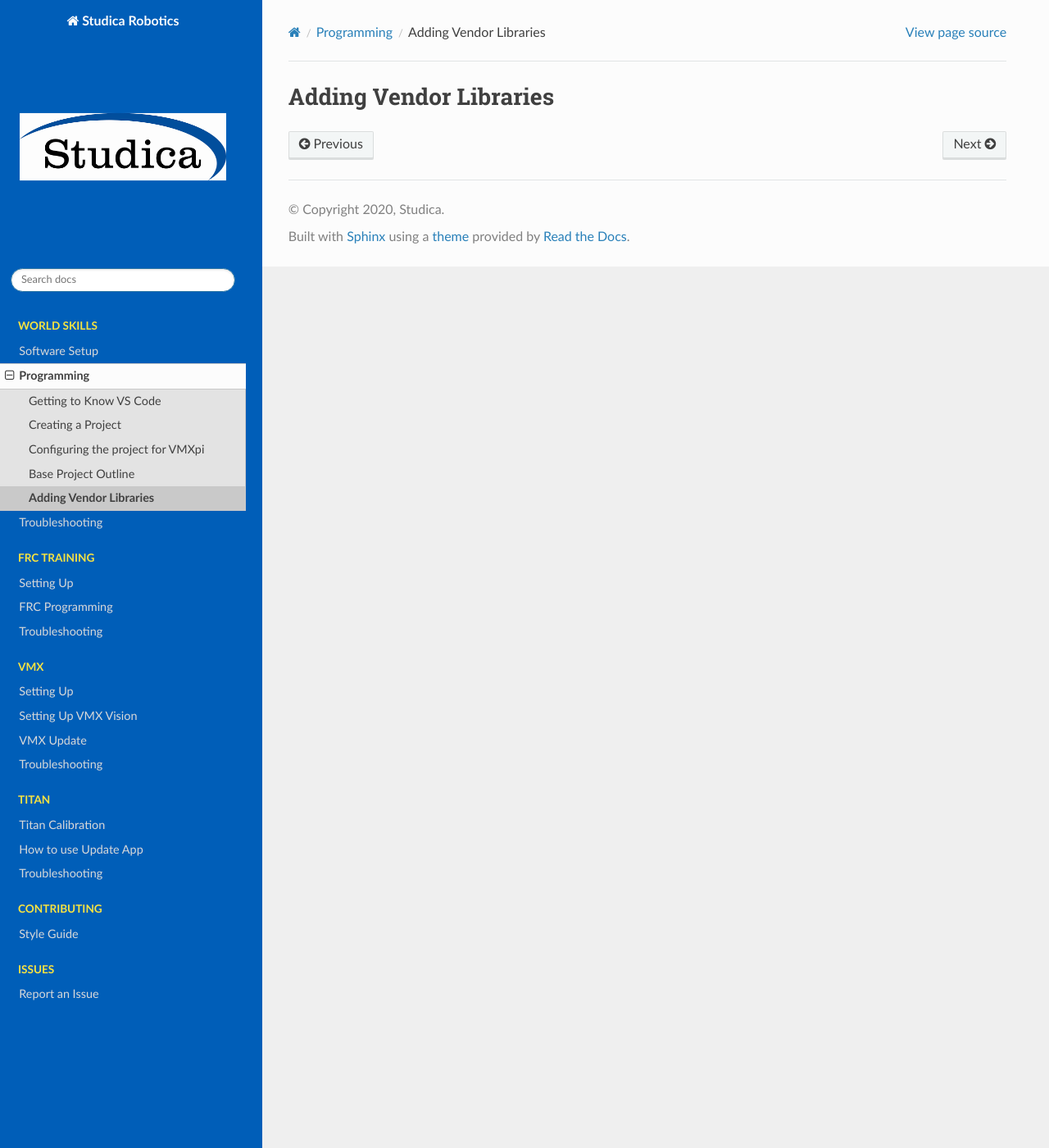
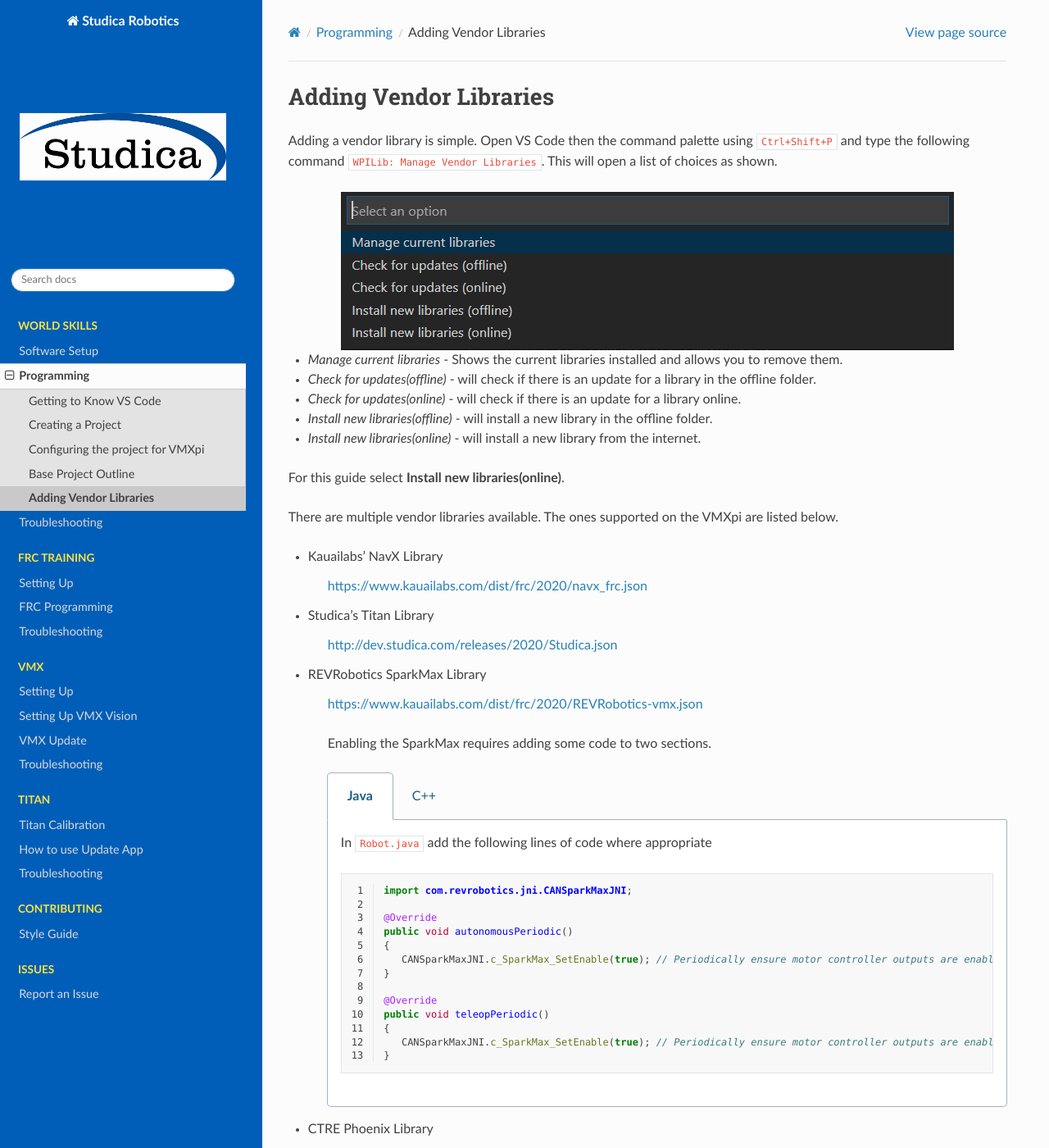
Before and after one commit to studica/studica-docs, a Sphinx documentation site: the page built from source/docs/WorldSkills/programming/adding-vendor-libraries.rst, in a window 1280 px wide and 1400 px high. Shown: the whole window at 82% size. Built offline with Sphinx 7.4.7 and the Read the Docs theme 2.0.0, drawn with Linux system fonts in a browser that asks for light colours; some of the changed text lies outside the part shown.

Commit message:
Added Favicon, vendor library content, fixed some spacing issues

```diff
--- a/source/conf.py
+++ b/source/conf.py
@@ -60,6 +60,9 @@
 # Sidebar logo
 html_logo = "assets/studicaLogo.jpg"
 
+# URL favicon
+html_favicon = "assets/Studica_Favicon.ico"
+
 # Add any paths that contain custom static files (such as style sheets) here,
 # relative to this directory. They are copied after the builtin static files,
 # so a file named "default.css" will overwrite the builtin "default.css".
--- a/source/docs/WorldSkills/programming/adding-vendor-libraries.rst
+++ b/source/docs/WorldSkills/programming/adding-vendor-libraries.rst
@@ -1,2 +1,121 @@
 Adding Vendor Libraries
 =======================
+
+Adding a vendor library is simple. Open VS Code then the command palette using ``Ctrl+Shift+P`` and type the following command ``WPILib: Manage Vendor Libraries``. This will open a list of choices as shown.
+
+.. figure:: images/adding-vendor-libraries-1.png
+   :align: center
+
+- *Manage current libraries* - Shows the current libraries installed and allows you to remove them.
+- *Check for updates(offline)* - will check if there is an update for a library in the offline folder.
+- *Check for updates(online)* - will check if there is an update for a library online.
+- *Install new libraries(offline)* - will install a new library in the offline folder.
+- *Install new libraries(online)* - will install a new library from the internet.
+
+For this guide select **Install new libraries(online)**.
+
+There are multiple vendor libraries available. The ones supported on the VMXpi are listed below.
+
+- Kauailabs' NavX Library
+
+   https://www.kauailabs.com/dist/frc/2020/navx_frc.json
+
+- Studica's Titan Library
+
+   http://dev.studica.com/releases/2020/Studica.json
+
+- REVRobotics SparkMax Library
+
+   https://www.kauailabs.com/dist/frc/2020/REVRobotics-vmx.json
+
+   Enabling the SparkMax requires adding some code to two sections.
+
+   .. tabs::
+
+      .. tab:: Java
+
+         In ``Robot.java`` add the following lines of code where appropriate
+
+         .. code-block:: java
+            :linenos:
+
+            import com.revrobotics.jni.CANSparkMaxJNI;
+
+            @Override
+            public void autonomousPeriodic()
+            {
+               CANSparkMaxJNI.c_SparkMax_SetEnable(true); // Periodically ensure motor controller outputs are enabled
+            }
+
+            @Override
+            public void teleopPeriodic()
+            {
+               CANSparkMaxJNI.c_SparkMax_SetEnable(true); // Periodically ensure motor controller outputs are enabled
+            }
+
+      .. tab:: C++
+
+         In ``Robot.cpp`` add the following lines of code where appropriate
+
+         .. code-block:: c++
+            :linenos:
+
+            #include <rev/CANSparkMaxLowLevel.h>
+
+            void Robot::AutonomousPeriodic()
+            {
+               rev::CANSparkMaxLowLevel::SetEnable(true); // Periodically ensure motor controller outputs are enabled
+            }
+
+            void Robot::TeleopPeriodic()
+            {
+               rev::CANSparkMaxLowLevel::SetEnable(true); // Periodically ensure motor controller outputs are enabled
+            }
+
+- CTRE Phoenix Library
+
+   http://www.kauailabs.com/dist/frc/2020/Phoenix-vmx.json
+
+   Enabling a Phoenix controlled device requires adding some code to two sections.
+
+   .. tabs::
+
+      .. tab:: Java
+
+         In ``Robot.java`` add the following lines of code where appropriate
+
+         .. code-block:: java
+            :linenos:
+
+            import com.ctre.phoenix.unmanaged.UnmanagedJNI;
+
+            @Override
+            public void autonomousPeriodic()
+            {
+               UnmanagedJNI.JNI_FeedEnable(100); // Enable Phoenix CAN Devices for 100 Milliseconds
+            }
+
+            @Override
+            public void teleopPeriodic()
+            {
+               UnmanagedJNI.JNI_FeedEnable(100); // Enable Phoenix CAN Devices for 100 Milliseconds
+            }
+
+      .. tab:: C++
+
+         In ``Robot.cpp`` add the following lines of code where appropriate
+
+         .. code-block:: c++
+            :linenos:
+
+            #include <ctre/phoenix/cci/Unmanaged_CCI.h>
+
+            void AutonomousPeriodic() override
+            {
+               c_FeedEnable(100); // Enable Phoenix CAN Devices for 100 Milliseconds
+            }
+
+            void TeleopPeriodic() override
+            {
+               c_FeedEnable(100); // Enable Phoenix CAN Devices for 100 Milliseconds
+            }
```
Also changed, not shown: source/docs/WorldSkills/programming/configuring-the-project-for-vmxpi.rst (+2 -45 lines), source/docs/WorldSkills/programming/creating-a-project.rst (+8 -8 lines), source/docs/WorldSkills/software-setup/offline-installation.rst (+4 -4 lines), source/docs/WorldSkills/software-setup/online-installation.rst (+5 -5 lines), source/assets/Studica_Favicon.ico (added), source/docs/WorldSkills/programming/images/adding-vendor-libraries-1.png (added).
